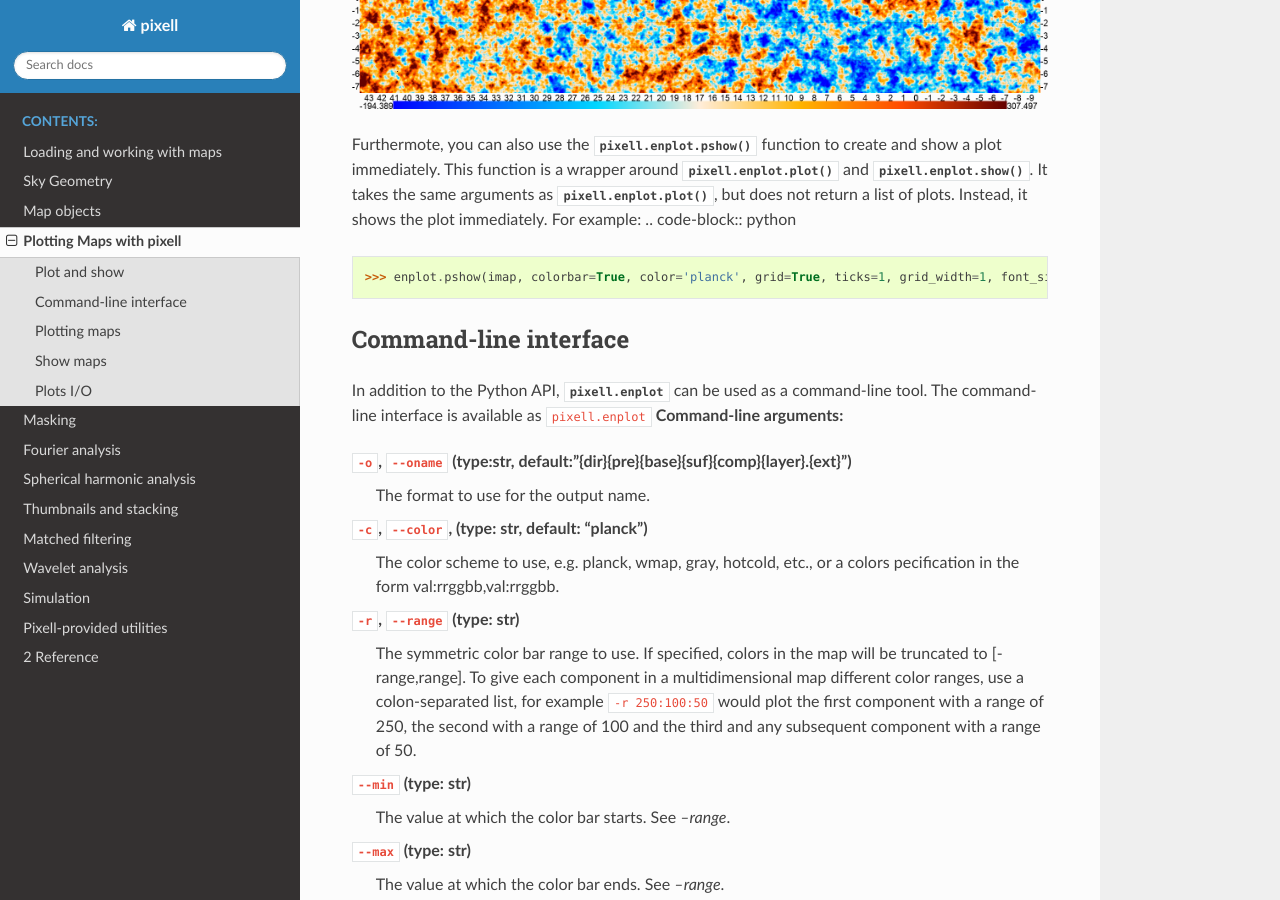
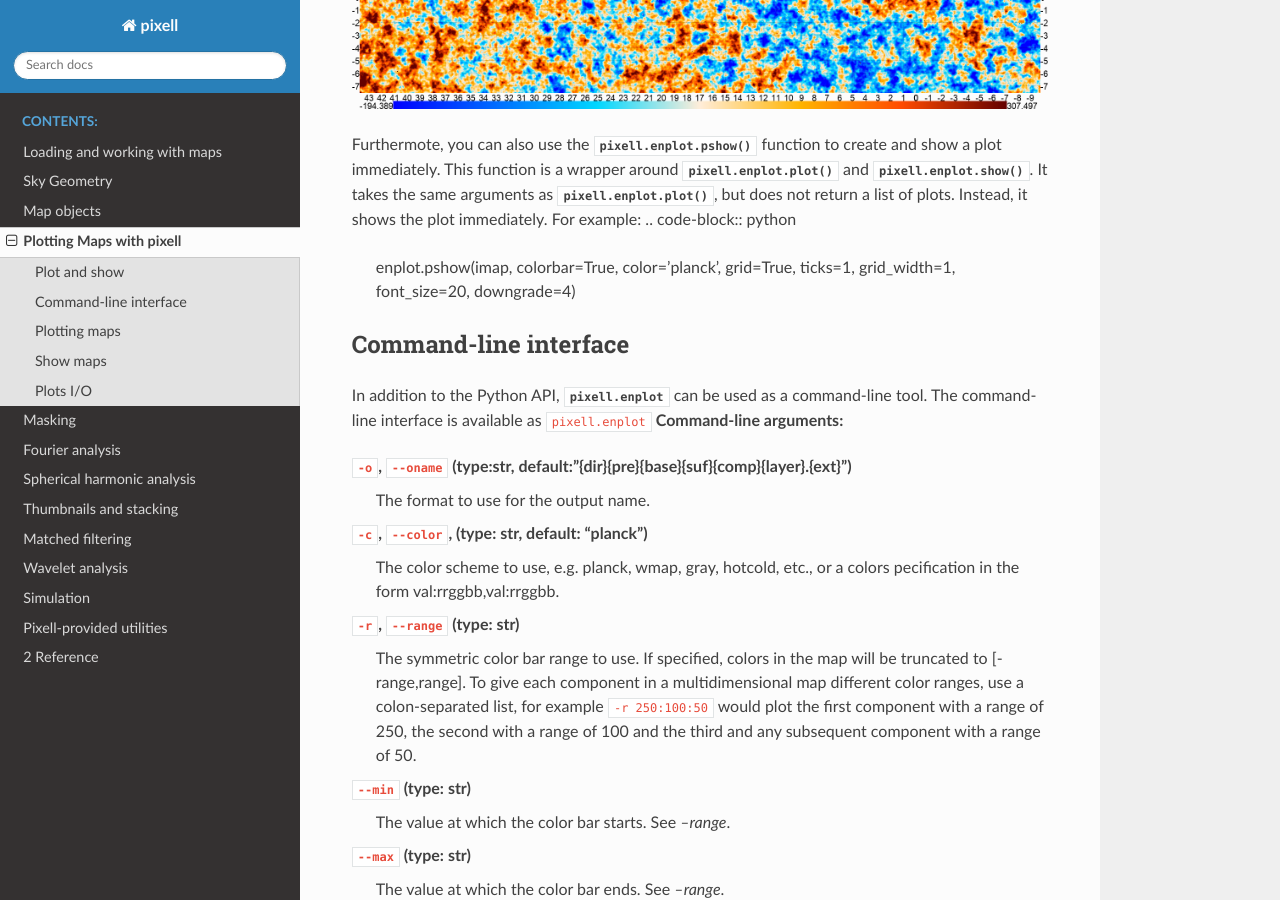
Before and after one commit to simonsobs/pixell, a Sphinx documentation site: the page built from docs/plotting.rst, in a window 1280 px wide and 900 px high, scrolled down 1645 px. Built offline with Sphinx 7.4.7 and the Read the Docs theme 3.1.0, drawn with Linux system fonts in a browser that asks for light colours.

Commit message:
Apply suggestions from code review
Co-authored-by: Josh Borrow <josh@joshborrow.com>

```diff
--- a/docs/plotting.rst
+++ b/docs/plotting.rst
@@ -9,7 +9,7 @@ plotting functionality, such as plot and show, as well as the ability to read an
 write maps.
 
 Plot and show
-----------------------------
+-------------
 
 The main functionality is provided by the :py:func:`pixell.enplot.plot` function, which
 plots a list of maps or map files. Doing
@@ -62,13 +62,13 @@ but does not return a list of plots. Instead, it shows the plot immediately.
 For example:
 .. code-block:: python
 
-    >>> enplot.pshow(imap, colorbar=True, color='planck', grid=True, ticks=1, grid_width=1, font_size=20, downgrade=4)
+    enplot.pshow(imap, colorbar=True, color='planck', grid=True, ticks=1, grid_width=1, font_size=20, downgrade=4)
 
 
 .. _enplot-interface:
 
 Command-line interface
-----------------------------
+----------------------
 
 In addition to the Python API, :py:mod:`pixell.enplot` can be used as a command-line tool.
 The command-line interface is available as ``pixell.enplot``
@@ -256,7 +256,7 @@ Plotting maps
 :py:func:`pixell.enplot.merge_plots`
 
 Show maps
-----------------
+---------
 :py:func:`pixell.enplot.show`
 :py:func:`pixell.enplot.pshow`
 
```
